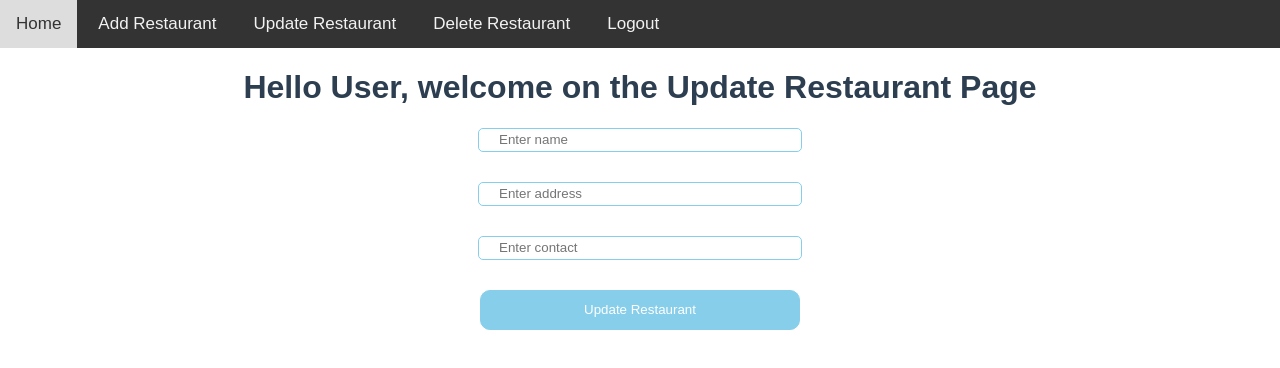
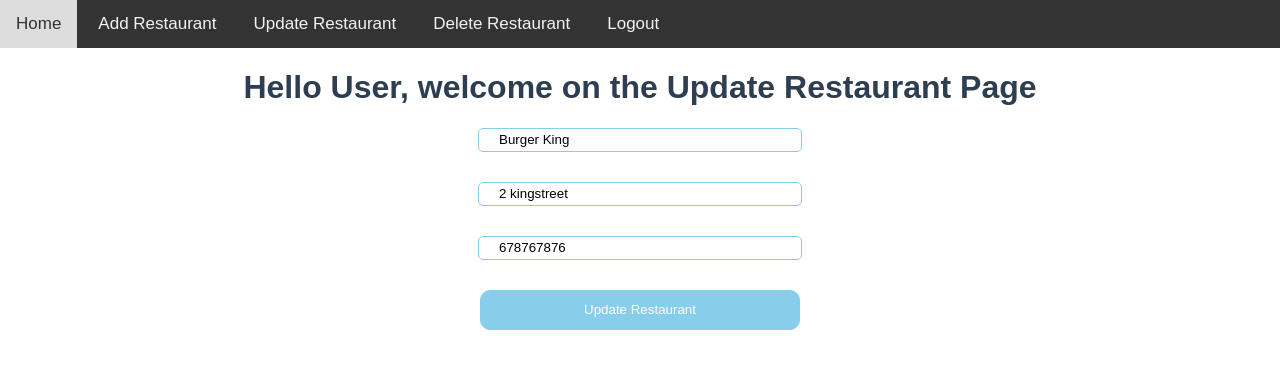
Before and after one commit to SpartanT80/Resto-project_Vue.js, a Vue app: page /update/1 in a window 1280 px wide. Shown: the top 368 px of the page. Built offline with nearby package versions, Linux system fonts and the light colour scheme; data requests are answered from the project's data file; sample sign-in values are in the browser's storage.

Commit message:
add prefil for update

```diff
--- a/src/components/UpdatePage.vue
+++ b/src/components/UpdatePage.vue
@@ -10,7 +10,8 @@
 </template>
 
 <script>
-import HeaderPage from './HeaderPage.vue'
+import HeaderPage from './HeaderPage.vue';
+import axios from 'axios';
 export default {
     name: 'UpdatePage',
     components: {
@@ -25,11 +26,14 @@ export default {
             }
         }
     },
-    mounted() {
+    async mounted() {
         let user = localStorage.getItem("user-info");
         if (!user) {
             this.$router.push({ name: 'SignUp' })
         }
+
+        const result = await axios.get('http://localhost:3000/restaurants/'+ this.$route.params.id);
+        this.restaurants = result.data;
     }
 }
 </script>
```
